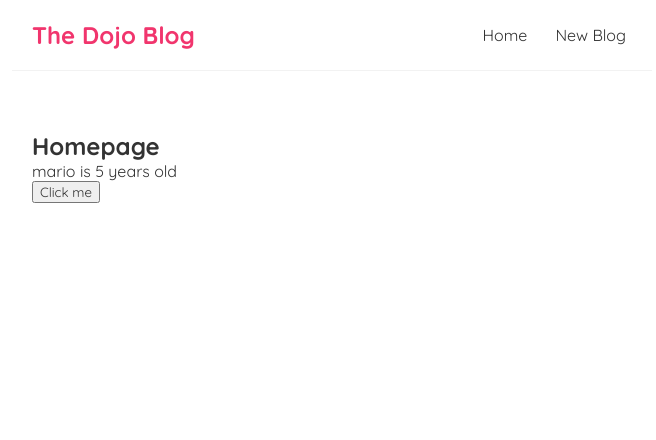
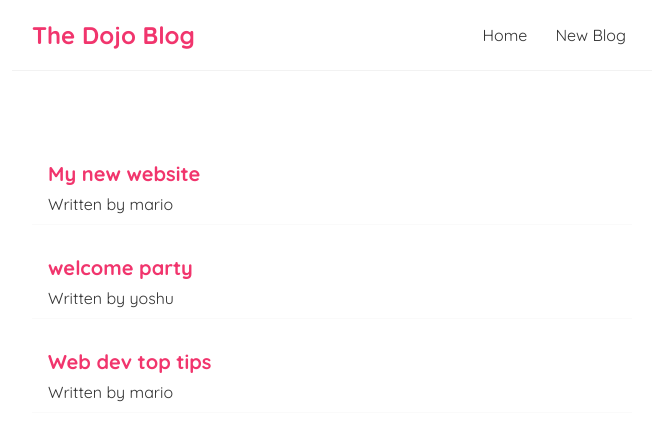
Before and after one commit to muhtasim24/ReactTutorial, a React (Create React App) app in the folder dojo-blog/: page / in a window 1280 px wide. Shown: the top 440 px of the page, without its empty margins (308-964 px from the left). Built offline with nearby package versions, Linux system fonts and the light colour scheme.

Commit message:
outputting lists

```diff
--- a/dojo-blog/src/Home.js
+++ b/dojo-blog/src/Home.js
@@ -3,20 +3,21 @@
 
 function Home () {
 
-    //let name = 'mario';
-
-    const [name, setName] = useState('mario');
-    const [age, setAge] = useState(5);
-    const handleClick = () => {
-        setName('luigi');
-        setAge(20*3);
-    }
+    const [blogs, setBlogs] = useState([
+        { title: 'My new website', body: 'li', author: 'mario', id: 1},
+        { title: 'welcome party', body: 'li', author: 'yoshu', id: 2},
+        { title: 'Web dev top tips', body: 'li', author: 'mario', id: 3},
+    ]);
 
     return (
         <div className="home">
-            <h2>Homepage</h2>
-            <p> { name } is { age } years old </p>
-            <button onClick={handleClick}>Click me</button>
+             {blogs.map( (blog) => (
+                <div className='blog-preview' key={ blog.id }>
+                    <h2> { blog.title } </h2>
+                    <p> Written by { blog.author } </p>
+
+                </div>
+             ))}
         </div>
     );
 }
--- a/dojo-blog/src/index.css
+++ b/dojo-blog/src/index.css
@@ -33,3 +33,19 @@
   margin: 40px auto;
   padding: 20px;
 }
+
+.blog-preview {
+  padding: 10px 16px;
+  margin: 20px 0;
+  border-bottom: 1px solid #fafafa;
+}
+
+.blog-preview:hover{
+  box-shadow: 1px 3px 5px rgba(0,0,0,0.1);
+}
+
+.blog-preview h2 {
+  font-size: 20px;
+  color: #f1356d;
+  margin-bottom: 8px;
+}
```
